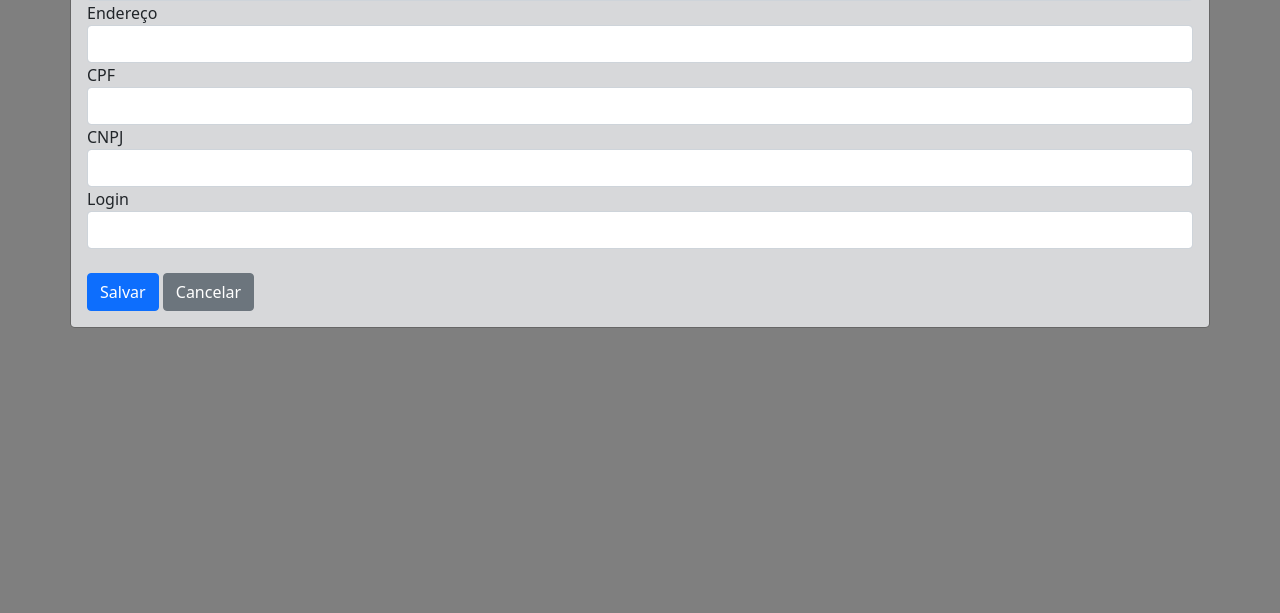
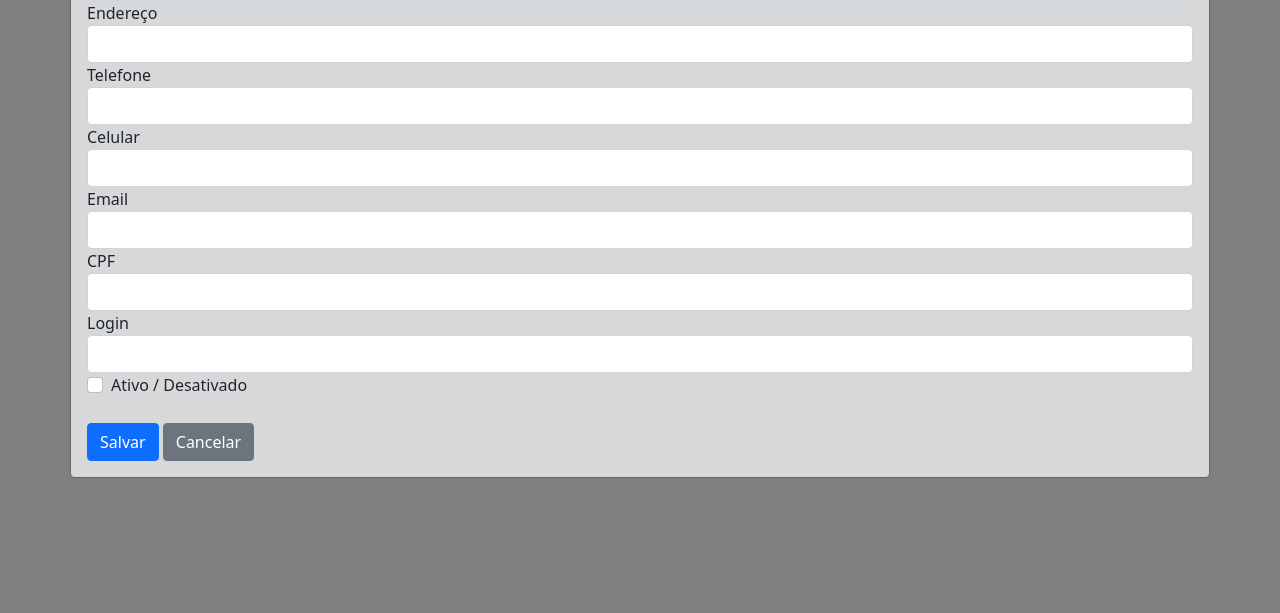
Before and after one commit to isaias-s-souza/Projeto_Integrador, a Flask app: page /funcionario in a window 1280 px wide, after a click on "Novo Funcionário". Shown: the part 187-800 px from the top of the page. Run offline with Flask 2, Linux system fonts and the light colour scheme; the visitor is signed in with stand-in values (Sample User, id 1); data that the repository does not hold is empty; some libraries are stand-ins or nearby versions.

Commit message:
Inserção de campos no form de Cadastro de Funcionário (revisar erros com campos booleanos(bit) Fornecedor,Funcionário ,Cliente e Ativo.Erro de gravação no BD

```diff
--- a/dao.py
+++ b/dao.py
@@ -1,5 +1,5 @@
 from models import Funcionario, ContaExtrato, Fornecedor
-from datetime import date, datetime
+from datetime import  datetime
 
 class ContaExtratoDao:
     def __init__(self, db):
@@ -51,14 +51,12 @@ class FuncionarioDao:
             cursor.execute(SQL_ATUALIZA_FUNCIONARIO, dados_funcionario_atualizacao)
         else:
 
-            dados_funcionario_Insercao = [funcionario.get_nome(), funcionario.get_endereco(), funcionario.get_cpf(),
-                                          funcionario.get_cnpj(), funcionario.cliente, funcionario.fornecedor,
-                                          funcionario.funcionario, funcionario.login, funcionario.ativo,
-                                          funcionario.telefone, funcionario.celular, funcionario.email]
-            SQL_CRIA_PESSOA_FUNCIONARIO = "INSERT INTO PESSOA(NOME, ENDERECO, CPF, CNPJ, CLIENTE, FORNECEDOR, FUNCIONARIO, LOGIN, " \
-                                          "SENHA, ATIVO, TELEFONE, CELULAR, EMAIL) " \
-                                          "VALUES(?, ?, ?, ?, " \
-                                          " ?, ?, ?, ?, '123', ?, ?, ?, ?)"
+            dados_funcionario_Insercao = [funcionario.get_nome(), funcionario.get_endereco(), funcionario.telefone,
+                                         funcionario.celular, funcionario.email, funcionario.get_cpf(),
+                                         funcionario.login]
+            SQL_CRIA_PESSOA_FUNCIONARIO = "INSERT INTO PESSOA(NOME, ENDERECO, TELEFONE, CELULAR, EMAIL, CPF," \
+                                          "LOGIN)" \
+                                          "VALUES(?, ?, ?, ?, ?, ?, ?)"
             cursor.execute(SQL_CRIA_PESSOA_FUNCIONARIO, dados_funcionario_Insercao)
 
         self.__db.commit()
--- a/main.py
+++ b/main.py
@@ -64,14 +64,19 @@ def funcionario():
 
 @app.route('/criar_funcionario', methods = ['POST', ])
 def criar_funcioario():
+
     nome            = request.form['nome']
     endereco        = request.form['endereco']
+    telefone        = request.form['telefone']
+    celular         = request.form['celular']
+    email           = request.form['email']
     cpf             = request.form['cpf']
-    cnpj            = request.form['cnpj']
     login           = request.form['login']
+    ativo =          request.form.get('ativo')
+
     novo_funcionario = Funcionario(nome=nome, cliente=False, fornecedor=False, funcionario=True, endereco=endereco,
-                                   cpf=cpf, cnpj=cnpj, login=login, ativo=True, telefone='', celular='', email='',
-                                   datacadastro='')
+                                   cpf=cpf, cnpj='', login=login, ativo=ativo, telefone=telefone, celular=celular,
+                                   email=email, datacadastro='', codigo='')
 
     funcionario_dao.salvar(novo_funcionario)
     lista = funcionario_dao.listar()
@@ -116,7 +121,6 @@ def alterar_funcionario():
     login = request.form['login-alteracao']
     ativo = request.form.get('ativo-alteracao')
 
-    print(type(ativo))
     funcionario_editado = Funcionario(nome=nome, cliente=False, fornecedor=False, funcionario=True, endereco=endereco,
                                    cpf=cpf, cnpj='', login=login, ativo=ativo, telefone=telefone, celular=celular,
                                    email=email, datacadastro='', codigo=id)
--- a/templates/funcionario.html
+++ b/templates/funcionario.html
@@ -42,7 +42,7 @@
                 </div>
             </nav>
 
-            <!--CADASTRO-->
+            <!--CADASTRO -->
             <div class="modal fade" id="CadastroFuncionario" data-bs-backdrop="static" data-bs-keyboard="false"
                  tabindex="-1" aria-labelledby="CadastroFuncionarioLabel" aria-hidden="true">
                 <div class="modal-dialog modal-xl" >
@@ -56,23 +56,38 @@
                                 <fieldset>
                                     <div class="form-group">
                                       <label for="nome">Nome</label>
-                                        <input type="text" id="nome" name="nome" class="form-control">
+                                        <input maxlength="100" type="text" id="nome" name="nome" class="form-control">
                                     </div>
                                     <div class="form-group">
                                        <label for="endereco">Endereço</label>
-                                       <input type="text" id="endereco" name="endereco" class="form-control">
+                                       <input maxlength="250" type="text" id="endereco" name="endereco" class="form-control">
+                                    </div>
+                                    <div class="form-group">
+                                        <label for="telefone">Telefone</label>
+                                        <input  maxlength="30" type="number" id="telefone" name="telefone" class="form-control">
+                                    </div>
+                                    <div class="form-group">
+                                        <label for="celular">Celular</label>
+                                        <input  maxlength="30" type="number" id="celular" name="celular" class="form-control">
+                                    </div>
+                                    <div class="form-group">
+                                        <label for="email">Email</label>
+                                        <input  maxlength="255" type="text" id="email" name="email" class="form-control">
                                     </div>
                                     <div class="form-group">
                                        <label for="cpf">CPF</label>
-                                       <input type="text" id="cpf" name="cpf" class="form-control">
-                                    </div>
-                                    <div class="form-group">
-                                       <label for="cnpj">CNPJ</label>
-                                       <input type="text" id="cnpj" name="cnpj" class="form-control">
+                                       <input maxlength="14" type="number" id="cpf" name="cpf" class="form-control">
                                     </div>
                                     <div class="form-group">
                                        <label for="login">Login</label>
-                                       <input type="text" id="login" name="login" class="form-control">
+                                       <input maxlength="255" type="text" id="login" name="login" class="form-control">
+                                    </div>
+                                    <div class="form-check">
+                                        <input class="form-check-input" type="checkbox" id="ativo"
+                                        name="ativo">
+                                        <label for="ativo" class="form-check-label">
+                                            Ativo / Desativado
+                                        </label>
                                     </div>
 
                                     </br>
```
